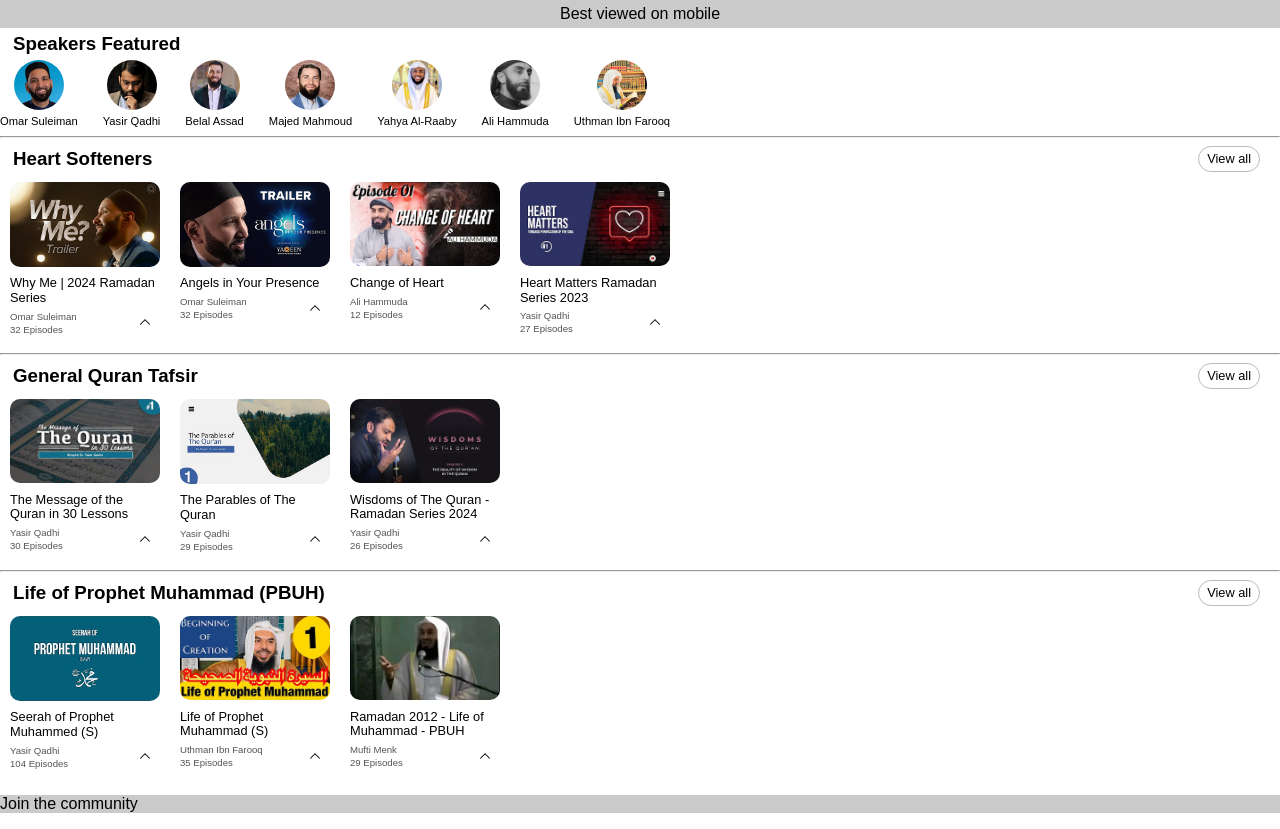
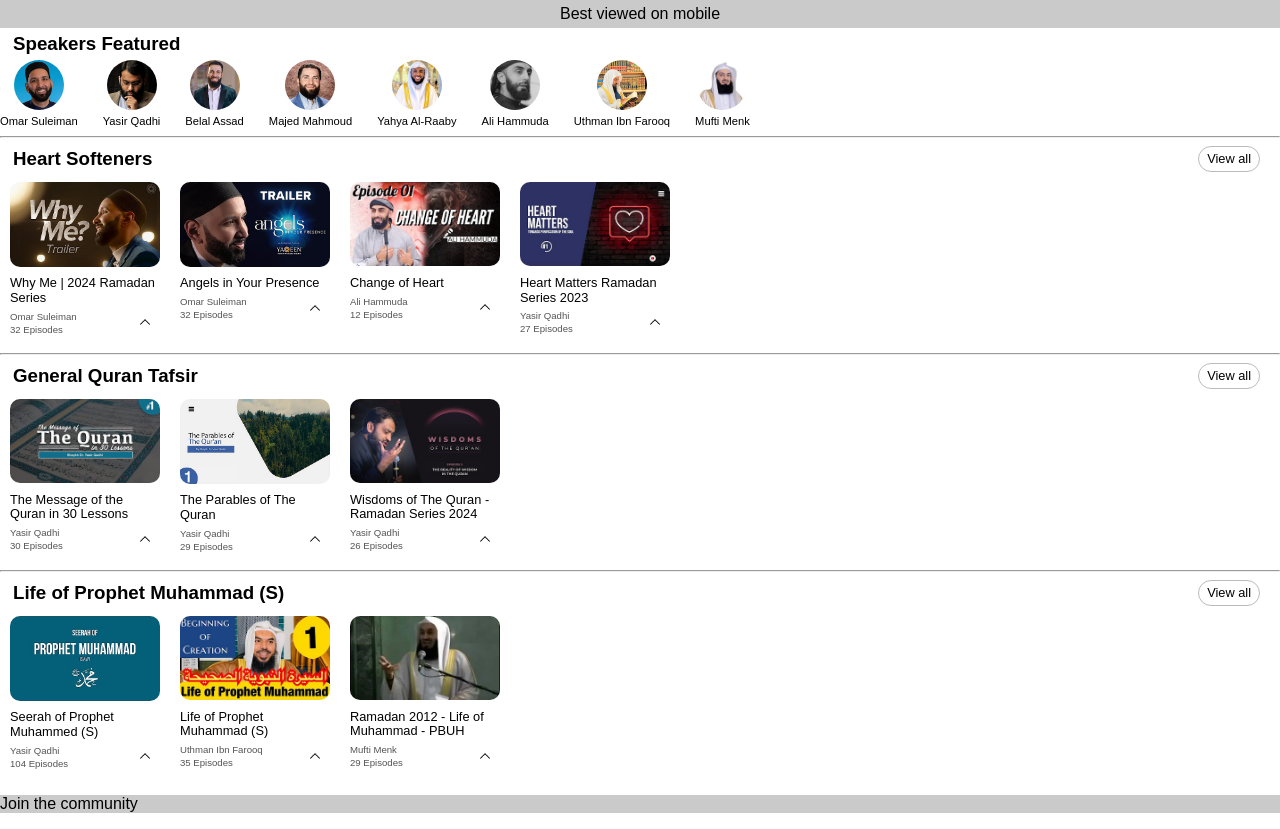
Before and after one commit to sajidmohd717/islamic-lectures-react, a React (Vite) app: page / in a window 1280 px wide. Built offline with nearby package versions, Linux system fonts and the light colour scheme.

Commit message:
added new speakers, adjusted series heading

```diff
--- a/src/App.jsx
+++ b/src/App.jsx
@@ -22,7 +22,7 @@ function App() {
 
       <hr />
       <SeriesContainer
-        sectionHead={"Life of Prophet Muhammad (PBUH)"}
+        sectionHead={"Life of Prophet Muhammad (S)"}
         listOfDict={lifeOfProphetMuhammad}
       />
       <Footer />
--- a/src/speaker/Speakers.jsx
+++ b/src/speaker/Speakers.jsx
@@ -7,6 +7,7 @@ import majedmahmoud from "../assets/speaker/mm.jpg";
 import yahyaalraaby from "../assets/speaker/yr.jpg";
 import alihammuda from "../assets/speaker/ah.jpg";
 import uthmanibnfarooq from "../assets/speaker/uif.jpg";
+import muftimenk from "../assets/speaker/mufti.jpeg"
 
 function Speakers() {
   const speakersList = [
@@ -38,6 +39,10 @@ function Speakers() {
       speaker: "Uthman Ibn Farooq",
       image: uthmanibnfarooq
     },
+    {
+      speaker: "Mufti Menk",
+      image: muftimenk
+    }
   ];
 
   return (
```
Also changed, not shown: src/assets/speaker/mufti.jpeg (added).
